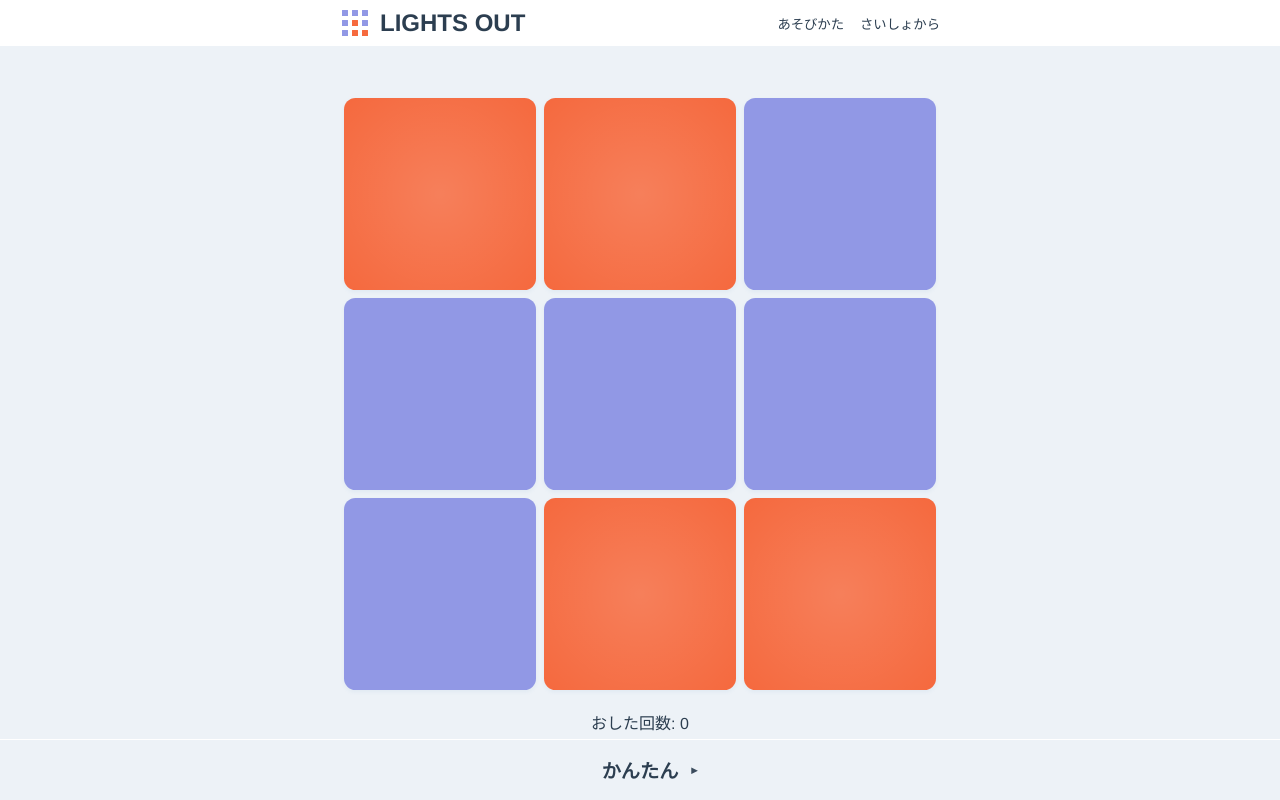
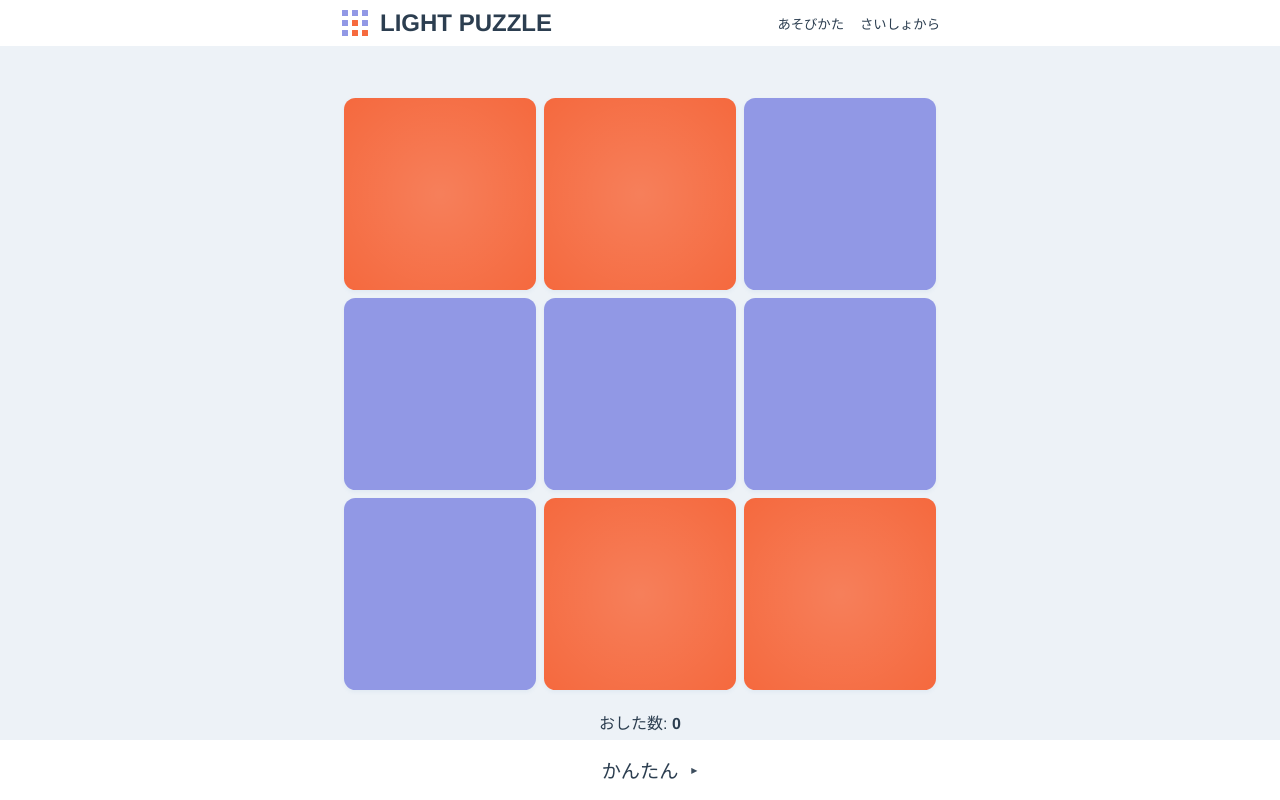
Before and after one commit to masakitm/lightsout-vue3.0-ts, a Vue app: page / in a window 1280 px wide. Built offline with nearby package versions, Linux system fonts and the light colour scheme.

Commit message:
wip: Add Congrats

```diff
--- a/index.html
+++ b/index.html
@@ -4,7 +4,7 @@
     <meta charset="UTF-8" />
     <link rel="icon" href="/favicon.ico" />
     <meta name="viewport" content="width=device-width, initial-scale=1.0" />
-    <title>Vite App</title>
+    <title>LIGHT PUZZLE</title>
   </head>
   <body>
     <div id="app"></div>
--- a/src/App.vue
+++ b/src/App.vue
@@ -32,7 +32,9 @@ export default defineComponent({
 }
 
 html, body {
+  min-width: 660px;
   height: 100%;
+  min-height: 800px;
   background: var(--gray);
   color: var(--text);
 }
--- a/src/components/Header.vue
+++ b/src/components/Header.vue
@@ -3,7 +3,7 @@
     <div class="inner">
       <h1>
         <Icon />
-        <span class="title">LIGHTS OUT</span>
+        <span class="title">LIGHT PUZZLE</span>
       </h1>
 
       <div>
--- a/src/components/LightsOut.vue
+++ b/src/components/LightsOut.vue
@@ -24,7 +24,7 @@
   </div>
 
   <div class="steps">
-    おした回数: {{ steps }}
+    おした数: <span class="count">{{ steps }}</span>
   </div>
 
   <div class="buttons">
@@ -117,12 +117,11 @@ export default defineComponent({
 
   margin-top: 1rem;
   padding: 1rem;
-  border-top: 1px solid var(--white);
+  background: var(--white);
 }
 
 .button {
   position: relative;
-  font-weight: bold;
 }
 
 .button_icon {
@@ -161,4 +160,8 @@ export default defineComponent({
 .steps {
   margin-top: 1rem;
 }
+
+.count {
+  font-weight: 700;
+}
 </style>
--- a/src/components/Modal.vue
+++ b/src/components/Modal.vue
@@ -62,11 +62,11 @@ export default defineComponent({
   align-items: center;
   justify-content: center;
 
-  width: 55vh;
+  width: 60vh;
   height: 40vh;
 
   border-radius: 10px;
-  background: rgba(255, 255, 255, 0.9);
+  background: rgba(255, 255, 255, 0.97);
 
   overflow: hidden;
   cursor: pointer;
--- a/src/hooks/useLightsOut.ts
+++ b/src/hooks/useLightsOut.ts
@@ -51,7 +51,7 @@ export function useLightsOut () {
   const init = () => {
     let board = createBoard()
 
-    // 初期化時に完成していたらやりなおし
+    // 初期化時に完成していたら再試行
     if (board.flat().every((cell: Cell) => cell.status === true)) {
       board = createBoard()
     }
```
Also changed, not shown: src/components/Congraturations.vue (added, +37 -0 lines).
